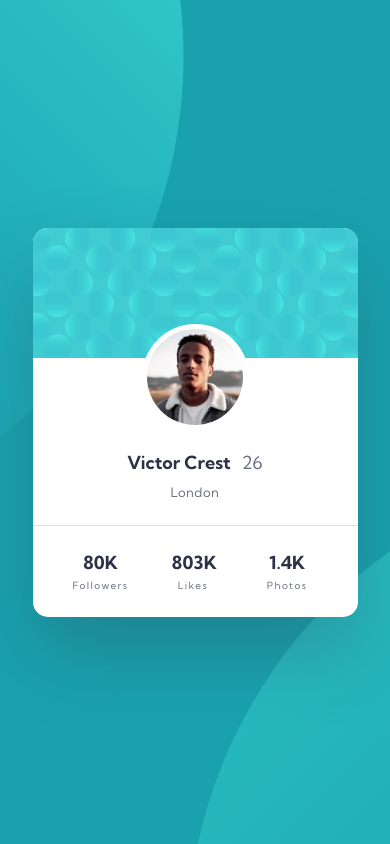
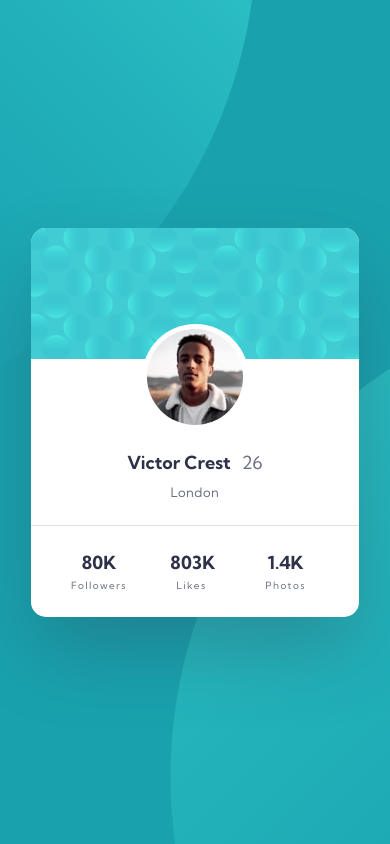
Before and after one commit to raveneliette/profile-card-component, a plain HTML site: page index.html in a window 390 px wide. Drawn offline with Linux system fonts and the light colour scheme.

Commit message:
Altered body background patterns style in mobile view and adjusted card width

```diff
--- a/css/style.css
+++ b/css/style.css
@@ -136,8 +136,12 @@ span {
 /* Media Queries */
 /* Mobile */
 @media (max-width: 500px) {
+    body {
+        background-position: right 34vw bottom 50vh, left 43.5vw top 34vh;
+    }
+
     .card {
-        width: 325px;
+        width: 328px;
     }
 
     .stats-container {
```
